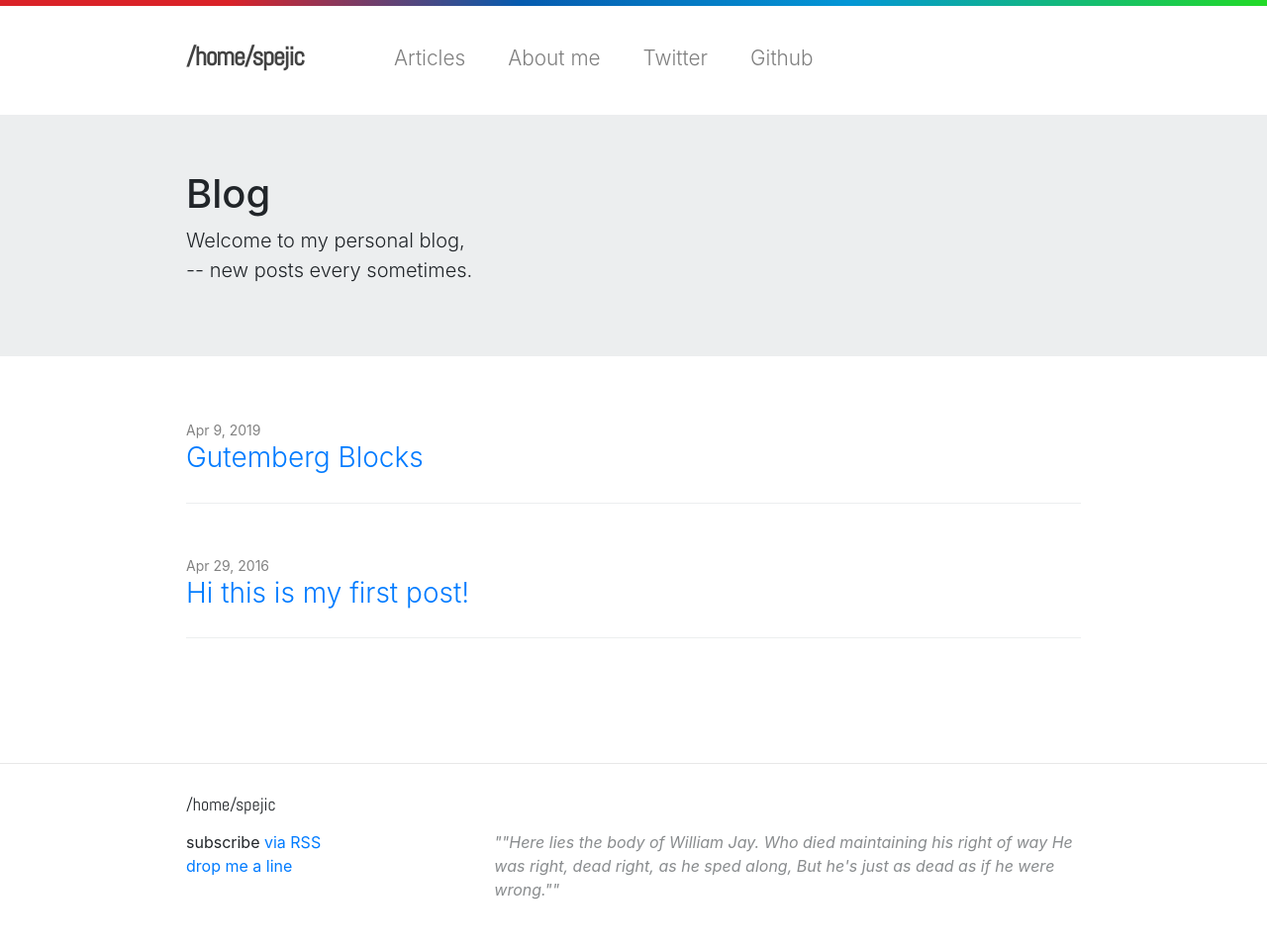
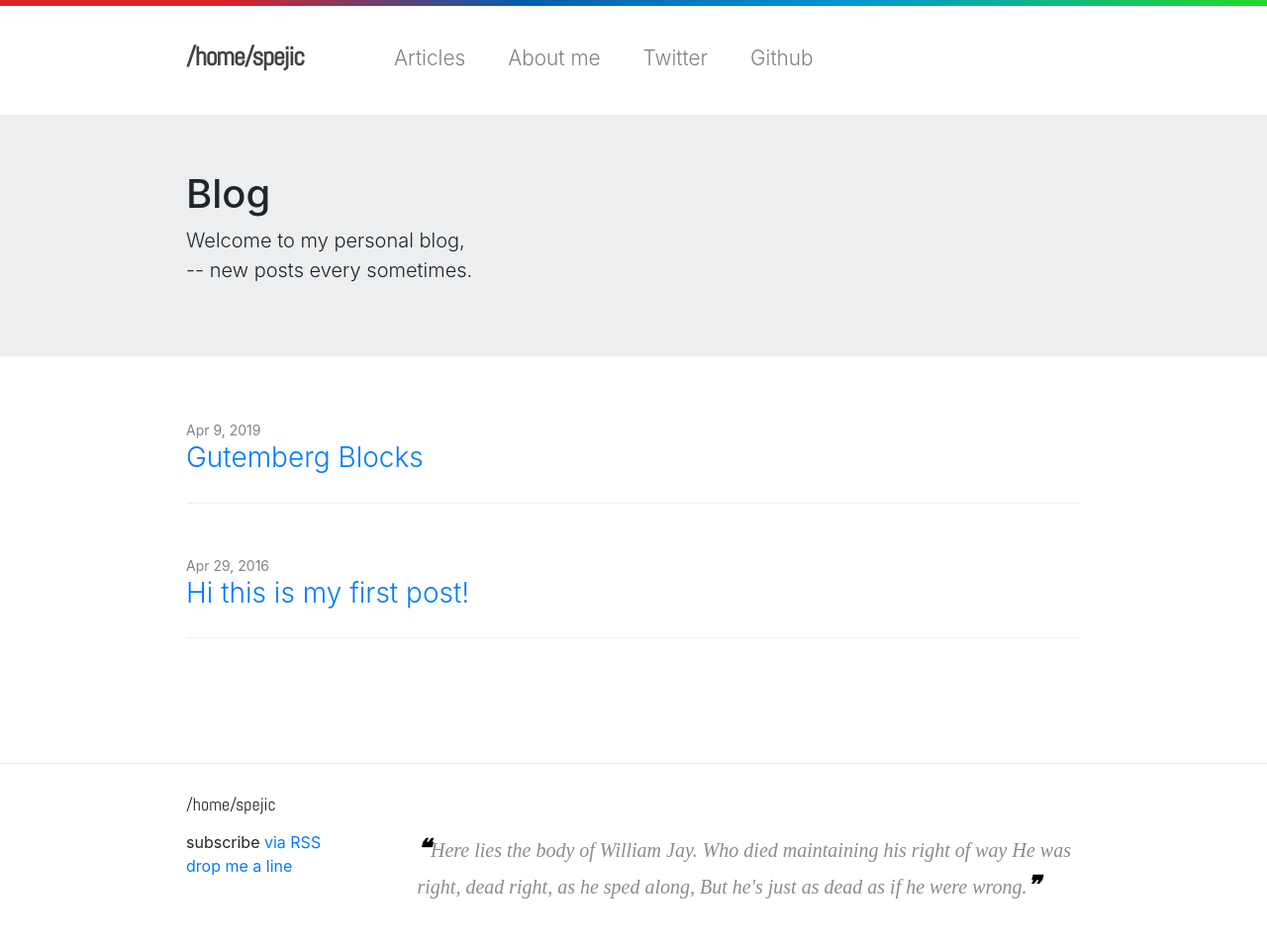
Before and after one commit to spejic88/spejic88.github.io, a Jekyll site: the page built from index.html, in a window 1280 px wide. Shown: the whole page at 99% size. Built offline with Jekyll 4.4.1, drawn with Linux system fonts in a browser that asks for light colours; some web fonts are replaced.

Commit message:
update #2

```diff
--- a/_includes/footer.html
+++ b/_includes/footer.html
@@ -5,7 +5,7 @@
     <h4 class="footer-heading">{{ site.title }}</h4>
 
     <div class="row">
-      <div class="col-md-4">
+      <div class="col-md-3">
         <ul class="contact-list">
           <li>
             subscribe <a href="{{ "/feed.xml" | prepend: site.baseurl }}">via RSS</a>
@@ -14,8 +14,8 @@
         </ul>
       </div>
 
-      <div class="col-md-8">
-        <p class="footer-quote">""Here lies the body of William Jay. Who died maintaining his right of way He was right, dead right, as he sped along, But he's just as dead as if he were wrong.""</p>
+      <div class="col-md-9">
+        <p class="footer-quote"><b>❝</b>Here lies the body of William Jay. Who died maintaining his right of way He was right, dead right, as he sped along, But he's just as dead as if he were wrong.<b>❞</b></p>
       </div>
     </div>
 
--- a/_sass/_layout.scss
+++ b/_sass/_layout.scss
@@ -283,4 +283,11 @@
 .footer-quote {
     font-style: italic;
     color:#898c8e;
+    font-family: Aladin;
+    font-size: 20px;
+
+    b {
+        color: black;
+        font-size: 25px;
+    }
 }
```
